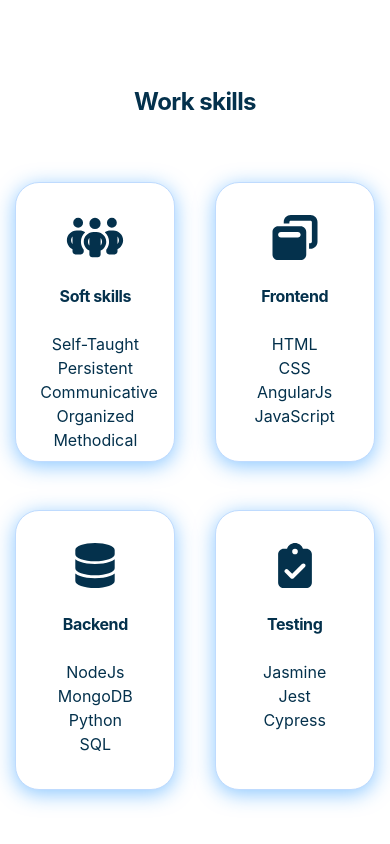
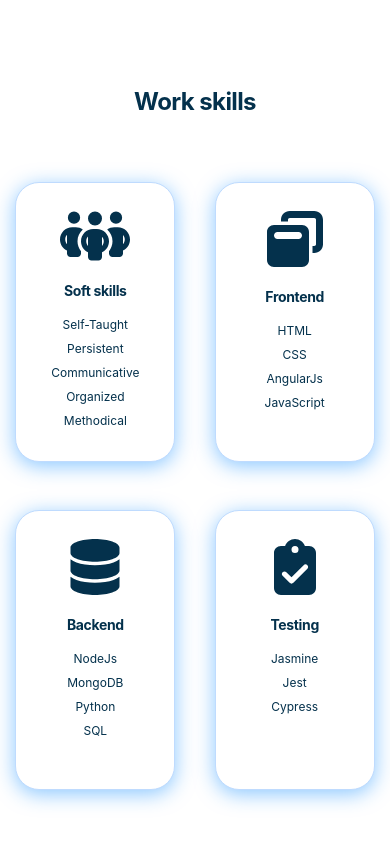
Before and after one commit to BarbDMC/BarbDMC, a Next.js app: page / in a window 390 px wide. Shown: the part 3159-4003 px from the top of the page. Built offline with nearby package versions, Linux system fonts and the light colour scheme; a web font is replaced by a local one.

Commit message:
UPD-1: Fix mobile cards and incons

```diff
--- a/components/Skills/Skills.js
+++ b/components/Skills/Skills.js
@@ -10,14 +10,16 @@ const Skills = () => {
       <div className='flex md:flex-nowrap flex-wrap justify-evenly pt-14 md:px-24 gap-6'>
         {
           skillsInfo.map((skill) => (
-            <div key={skill.title} className='border border-blue-200 rounded-3xl py-8 px-6 w-40 md:w-[275px] h-[280px] md:h-[480px] text-center md:mb-0 mb-6 bg-white shadow-lg flex flex-col' style={{boxShadow: '0 4px 20px rgba(26, 146, 255, 0.5)'}}>
-              <FontAwesomeIcon className='mb-6 md:mb-8' icon={skill.icon} style={{ fontSize: 45, color: '#04314C' }}/>
-              <h3 className="mb-6 md:mb-8 md:text-2xl text-md font-bold text-center tracking-tight" style={{color: '#04314C'}}>{skill.title}</h3>
+            <div key={skill.title} className='border border-blue-200 rounded-3xl py-6 px-4 md:py-8 md:px-6 w-40 md:w-[275px] h-[280px] md:h-[480px] text-center md:mb-0 mb-6 bg-white shadow-lg flex flex-col' style={{boxShadow: '0 4px 20px rgba(26, 146, 255, 0.5)'}}>
+              <div className='mb-4 md:mb-8 flex justify-center items-center h-16 md:h-40'>
+                <FontAwesomeIcon icon={skill.icon} style={{ fontSize: 40, color: '#04314C', width: '70px', height: '56px', maxWidth: '100%' }} className='md:w-40 md:h-32'/>
+              </div>
+              <h3 className="mb-4 md:mb-8 md:text-2xl text-sm font-bold text-center tracking-tight" style={{color: '#04314C'}}>{skill.title}</h3>
 
               <ul className="flex-1 flex flex-col justify-start">
               {
                 skill.list.map((skill) => (
-                  <li className='text-center md:text-lg text-base md:mb-3' key={skill} style={{color: '#04314C'}}>{skill}</li>
+                  <li className='text-center md:text-lg text-xs md:mb-3 mb-2' key={skill} style={{color: '#04314C'}}>{skill}</li>
                 ))
               }
               </ul>
```
